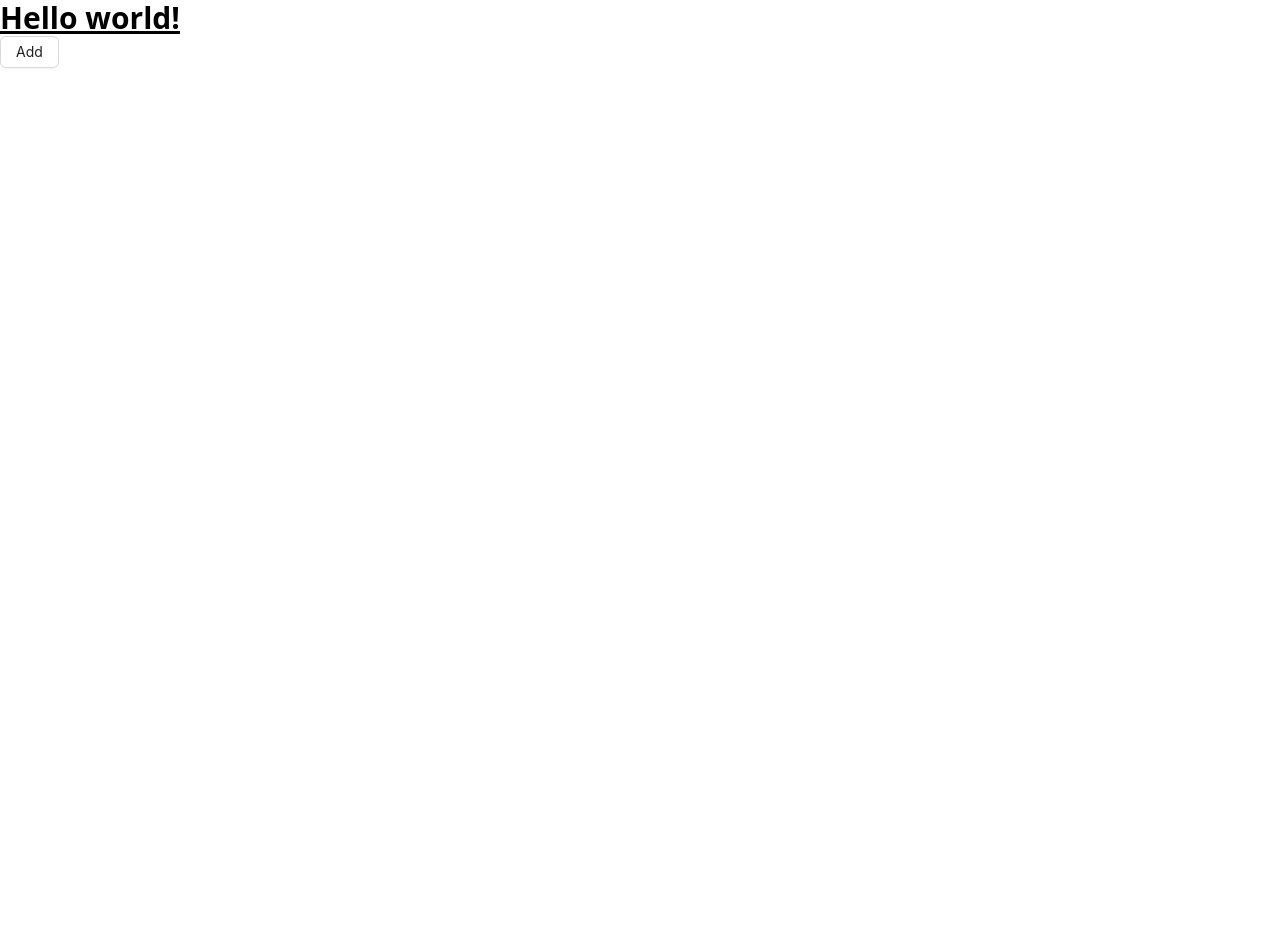
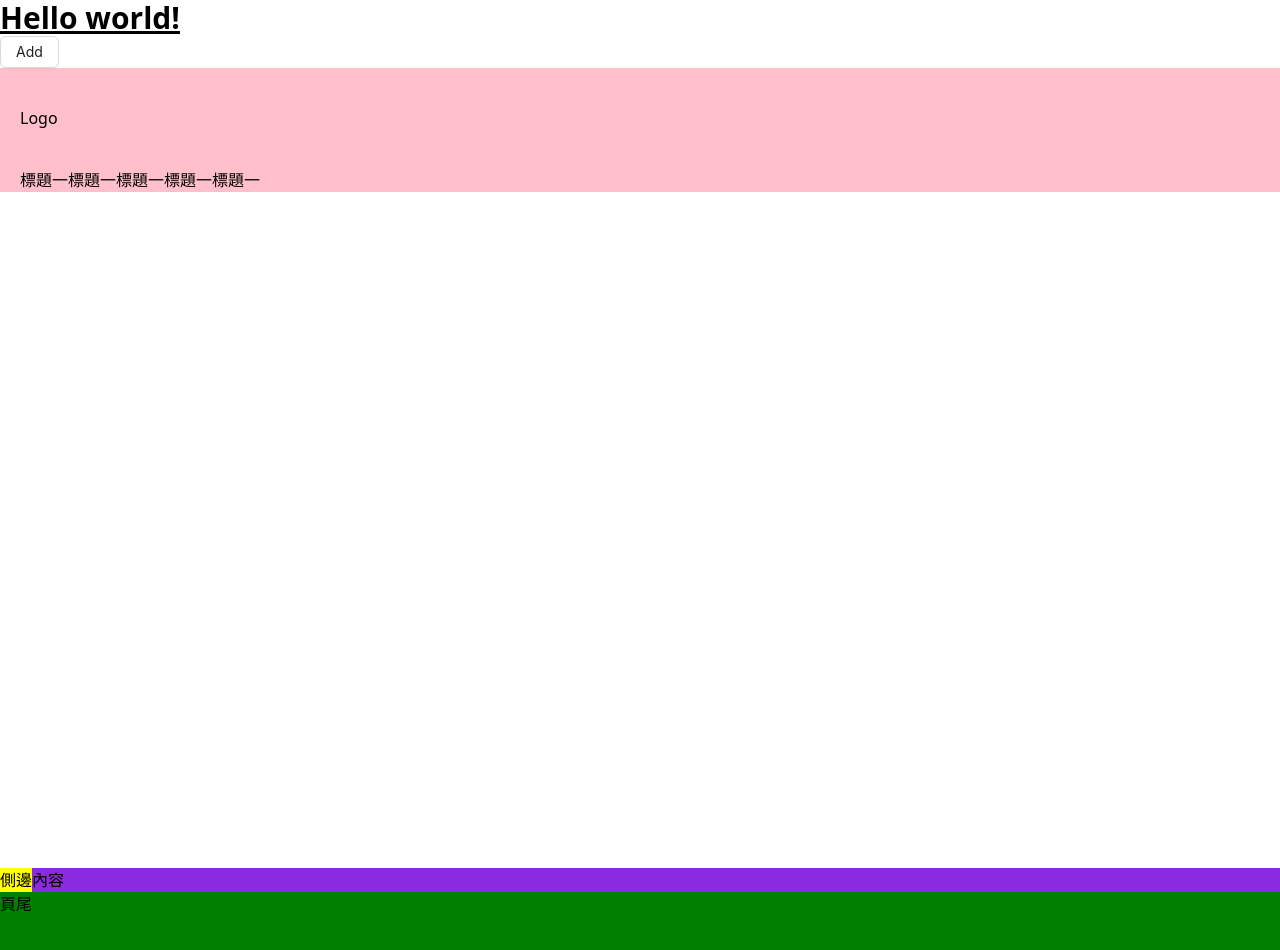
Before and after one commit to annccheng/blog-vue, a Vue app: page /login in a window 1280 px wide. Shown: the top 950 px of the page. Before the commit the page ends 800 px from the top, so only its background shows below. Built offline with nearby package versions, Linux system fonts and the light colour scheme.

Commit message:
feat: project init

```diff
--- a/index.html
+++ b/index.html
@@ -10,5 +10,38 @@
   <body>
     <div id="app"></div>
     <script type="module" src="/src/main.js"></script>
+    <div class="wrapper">
+      <header>
+        <di class="content">
+          <div class="header">
+            <a href="#!">
+              <h1>Logo</h1>
+            </a>
+          </div>
+          <ul class="nav">
+            <li class="nav-item">
+              <a href="#">標題一</a>
+            </li>
+            <li class="nav-item">
+              <a href="#">標題一</a>
+            </li>
+            <li class="nav-item">
+              <a href="#">標題一</a>
+            </li>
+            <li class="nav-item">
+              <a href="#">標題一</a>
+            </li>
+            <li class="nav-item">
+              <a href="#">標題一</a>
+            </li>
+          </ul>
+        </div>
+      </header>
+      <div class="container">
+        <nav class="sidebar">側邊</nav>
+        <main class="content">內容</main>
+      </div>
+      <footer>頁尾</footer>
+    </div>
   </body>
 </html>
--- a/src/assets/CSS/style.css
+++ b/src/assets/CSS/style.css
@@ -7,3 +7,62 @@
 * {
   box-sizing: border-box;
 }
+
+a{
+  text-decoration: none;
+}
+
+html, body {
+  height: 100%;
+  width: 100%;
+}
+
+.wrapper {
+  display: flex;
+  flex-direction: column;
+  min-height: 100vh;
+}
+
+header {
+  background-color: pink;
+  height: 100%;
+  padding: 0 20px;
+}
+
+.header {
+  display: flex;
+  justify-content: space-between;
+  align-items: center;
+  height: 100px;
+}
+
+.nav {
+  display: flex;
+}
+
+.container {
+  flex: 1;
+  display: flex;
+}
+
+@media (max-width: 768px) {
+  .container {
+    flex-direction: column;
+  }
+}
+
+nav {
+  background-color: yellow;
+}
+
+main {
+  background-color: blueviolet;
+  display: flex;
+  flex: 1;
+}
+
+footer {
+  flex: 1;
+  background-color: green;
+  height: 100%;
+}
```
